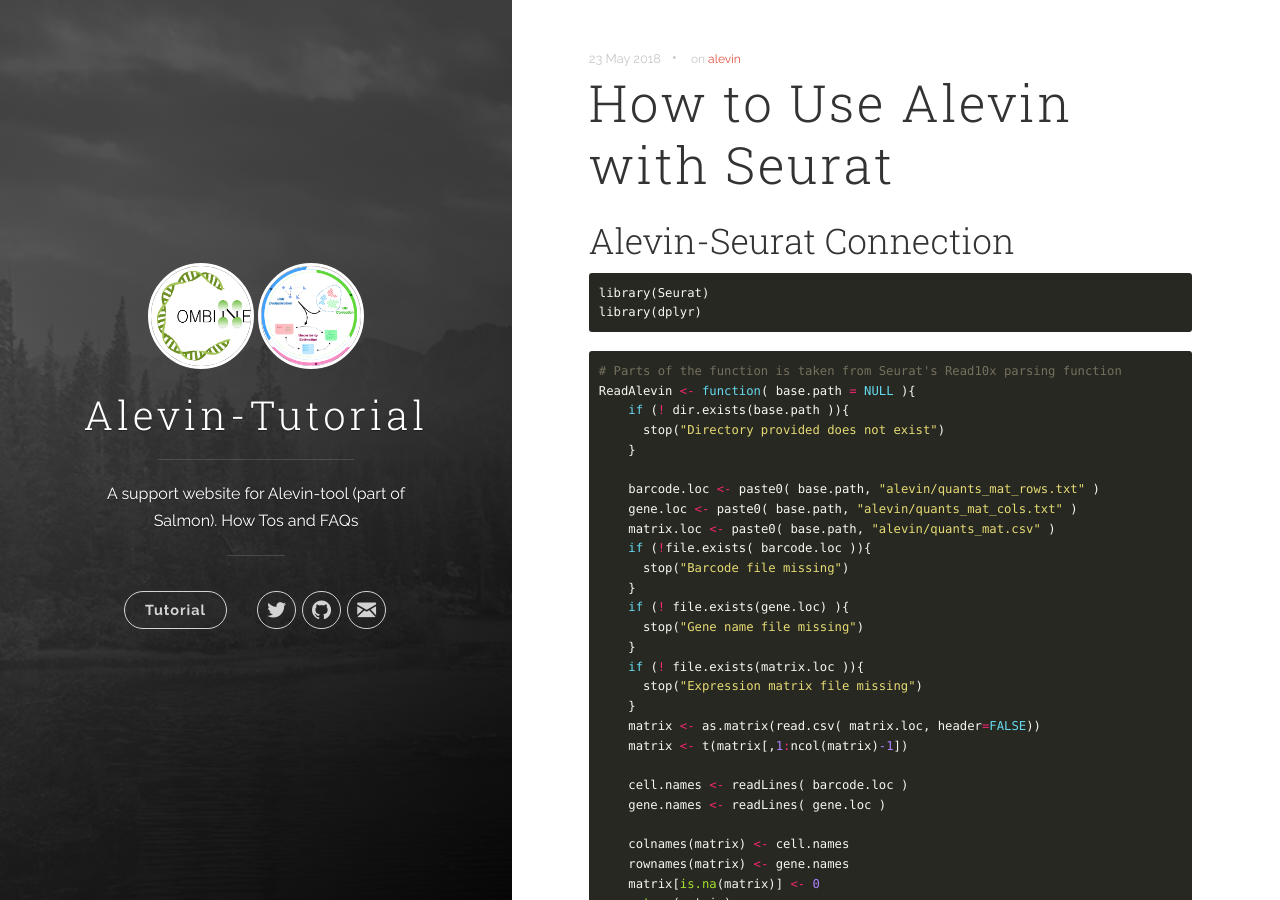
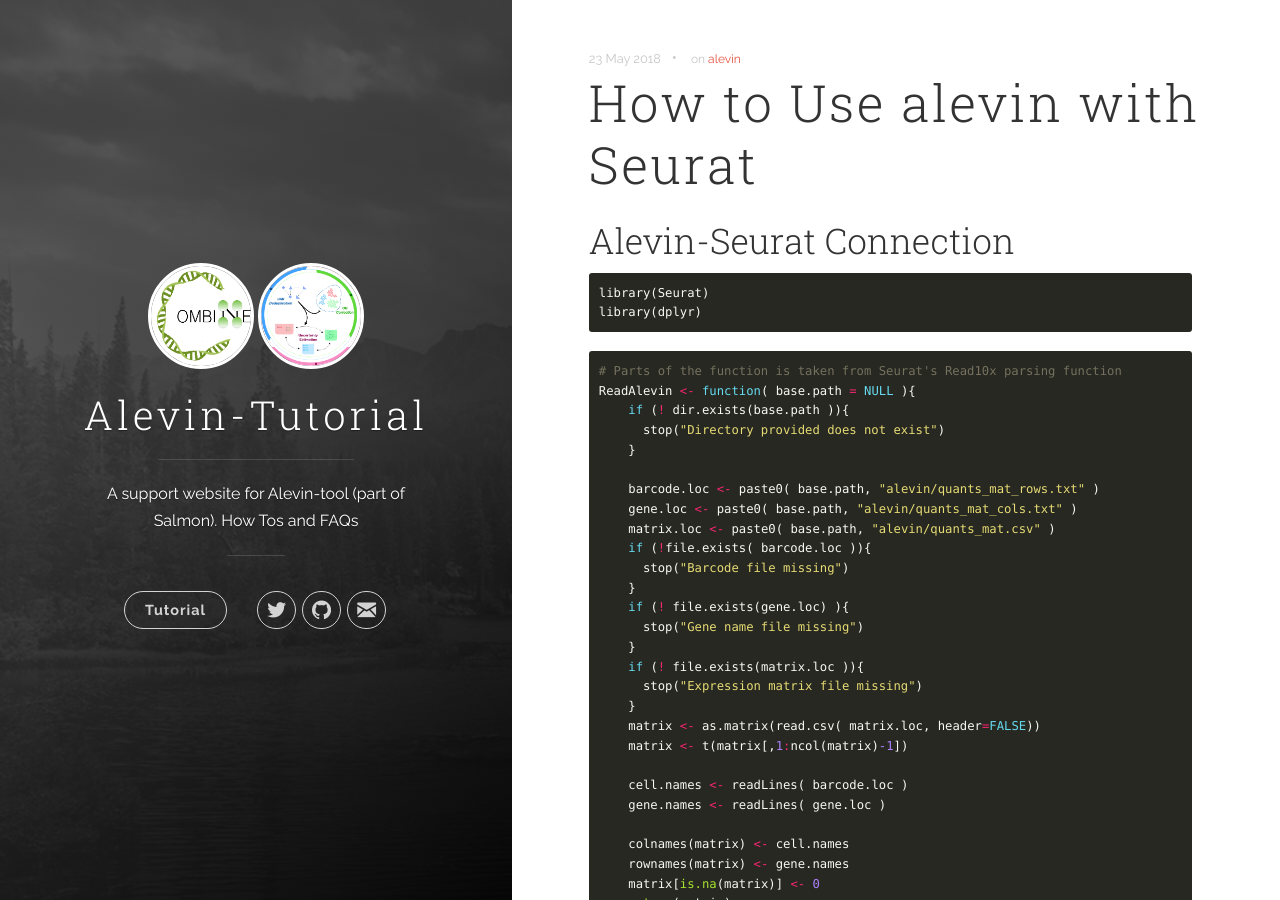
Before and after one commit to COMBINE-lab/alevin-tutorial, a Jekyll site: the page built from docs/_posts/2018-23-05-alevin-seurat.md, in a window 1280 px wide and 900 px high. Built offline with Jekyll 4.4.1, drawn with Linux system fonts in a browser that asks for light colours.

```diff
--- a/docs/_posts/2018-23-05-alevin-seurat.md
+++ b/docs/_posts/2018-23-05-alevin-seurat.md
@@ -1,5 +1,5 @@
 ---
-title:  "How to Use Alevin with Seurat"
+title:  "How to Use alevin with Seurat"
 date:   2018-05-23 15:04:23
 categories: [tutorial]
 tags: [alevin]
```
